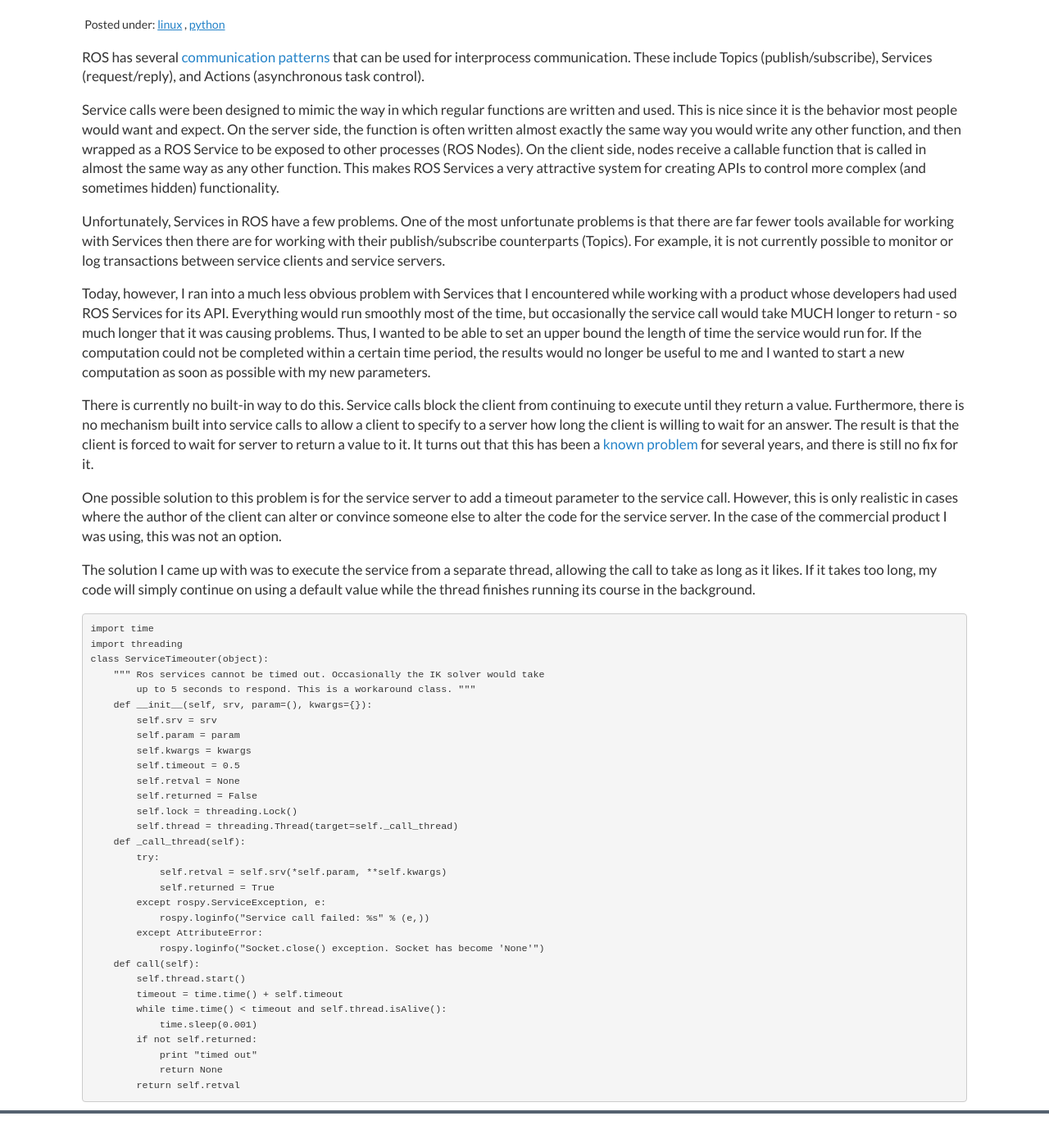
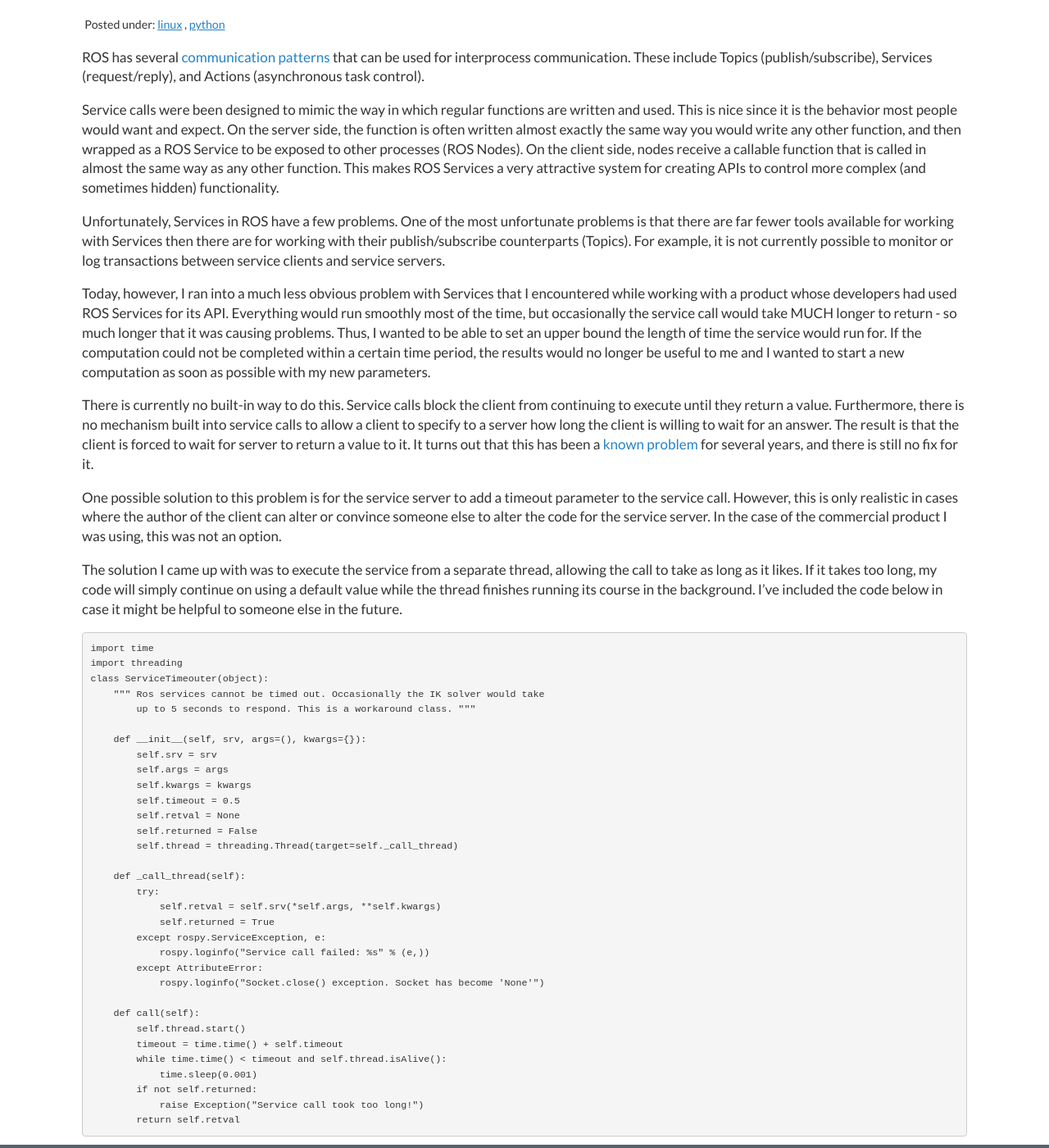
Before and after one commit to mrdanbrooks/mrdanbrooks.github.io, a Jekyll site: the page built from drafts/2015-09-02-ros-service-timeouts.md, in a window 1280 px wide and 1400 px high, scrolled down 156 px. Shown: the whole window at 82% size. Built offline with Jekyll 4.4.1, drawn with Linux system fonts in a browser that asks for light colours; Markdown is read by kramdown in place of the engine named in the settings; before the commit the page ends 1514 px from its top, so only the background shows below that.

Commit message:
ros article

````diff
--- a/drafts/2015-09-02-ros-service-timeouts.md
+++ b/drafts/2015-09-02-ros-service-timeouts.md
@@ -40,6 +40,8 @@ In the case of the commercial product I was using, this was not an option.
 
 The solution I came up with was to execute the service from a separate thread, allowing the call to take as long as it likes.
 If it takes too long, my code will simply continue on using a default value while the thread finishes running its course in the background.
+I've included the code below in case it might be helpful to someone else in the future.
+
 
 ```
 import time
@@ -47,30 +49,31 @@ import threading
 class ServiceTimeouter(object):
     """ Ros services cannot be timed out. Occasionally the IK solver would take
         up to 5 seconds to respond. This is a workaround class. """
-    def __init__(self, srv, param=(), kwargs={}):
+
+    def __init__(self, srv, args=(), kwargs={}):
         self.srv = srv
-        self.param = param
+        self.args = args
         self.kwargs = kwargs
         self.timeout = 0.5
         self.retval = None
         self.returned = False
-        self.lock = threading.Lock()
         self.thread = threading.Thread(target=self._call_thread)
+
     def _call_thread(self):
         try:
-            self.retval = self.srv(*self.param, **self.kwargs)
+            self.retval = self.srv(*self.args, **self.kwargs)
             self.returned = True
         except rospy.ServiceException, e:
             rospy.loginfo("Service call failed: %s" % (e,))
         except AttributeError:
             rospy.loginfo("Socket.close() exception. Socket has become 'None'")
+
     def call(self):
         self.thread.start()
         timeout = time.time() + self.timeout
         while time.time() < timeout and self.thread.isAlive():
             time.sleep(0.001)
         if not self.returned:
-            print "timed out"
-            return None
+            raise Exception("Service call took too long!")
         return self.retval
 ```
````
